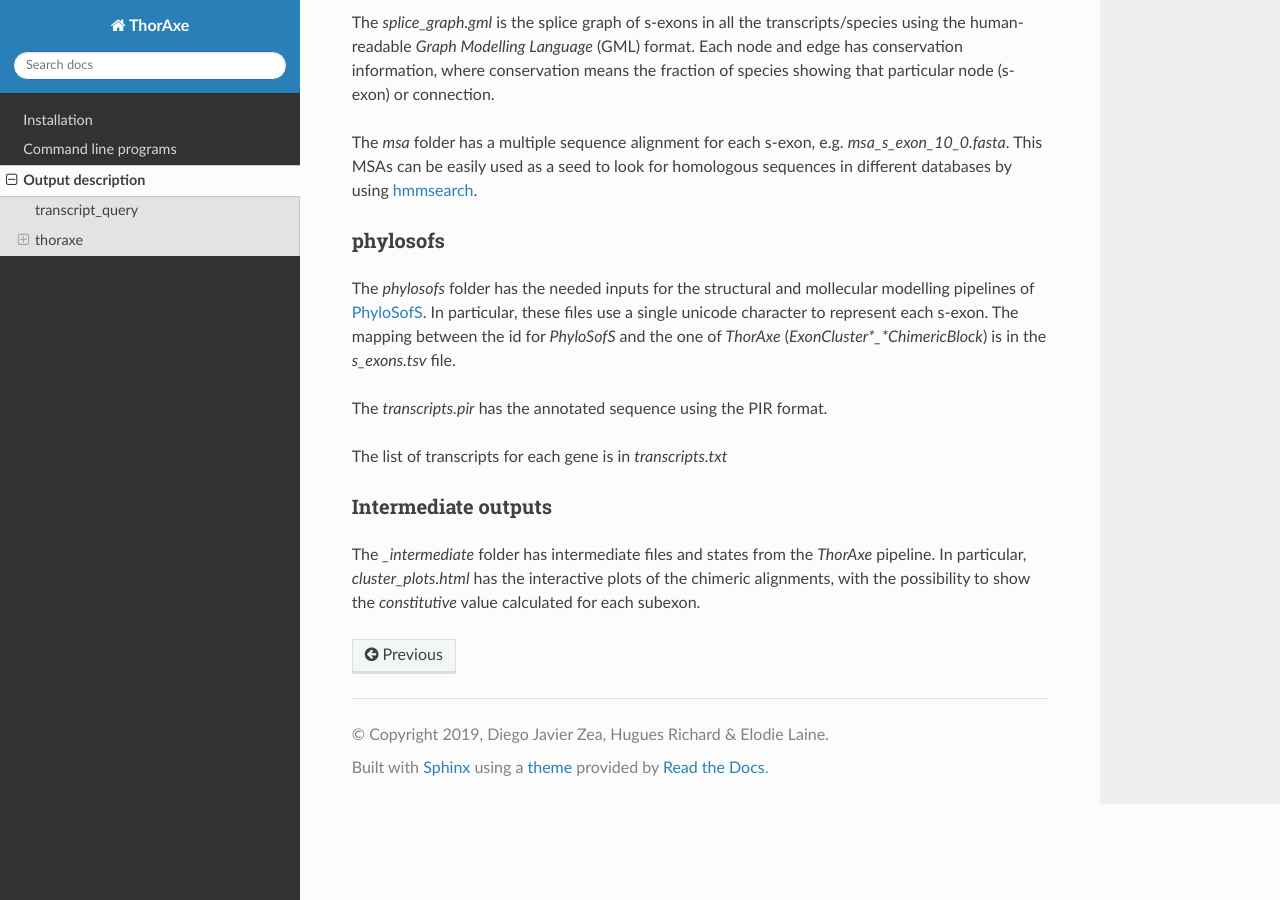
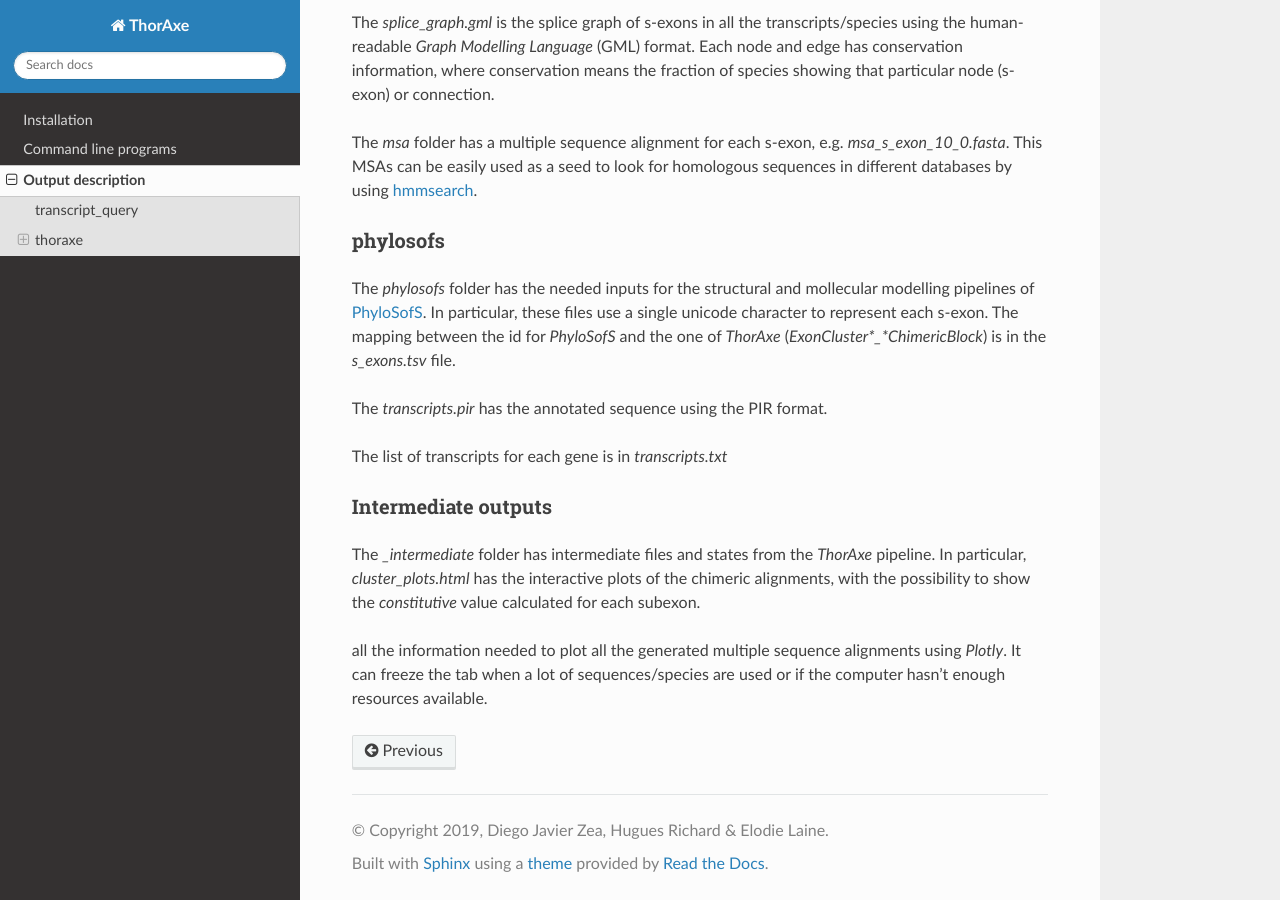
Before and after one commit to PhyloSofS-Team/thoraxe, a Sphinx documentation site: the page built from docs/source/output.rst, in a window 1280 px wide and 900 px high, scrolled down 1637 px. Built offline with Sphinx 7.4.7 and the Read the Docs theme 2.0.0, drawn with Linux system fonts in a browser that asks for light colours; pages that are not in the unit, such as notebooks, are missing from menus.

Commit message:
Add a warning about the interactive plots

```diff
--- a/docs/source/output.rst
+++ b/docs/source/output.rst
@@ -121,6 +121,10 @@ pipeline. In particular, `cluster_plots.html` has the interactive plots of the
 chimeric alignments, with the possibility to show the `constitutive` value
 calculated for each subexon.
 
+.. warning: `cluster_plots.html` loads the `cluster_data.js` file that includes
+all the information needed to plot all the generated multiple sequence alignments
+using *Plotly*. It can freeze the tab when a lot of sequences/species are used or
+if the computer hasn't enough resources available.
 
 
 .. _Ensembl: https://www.ensembl.org/index.html
```
